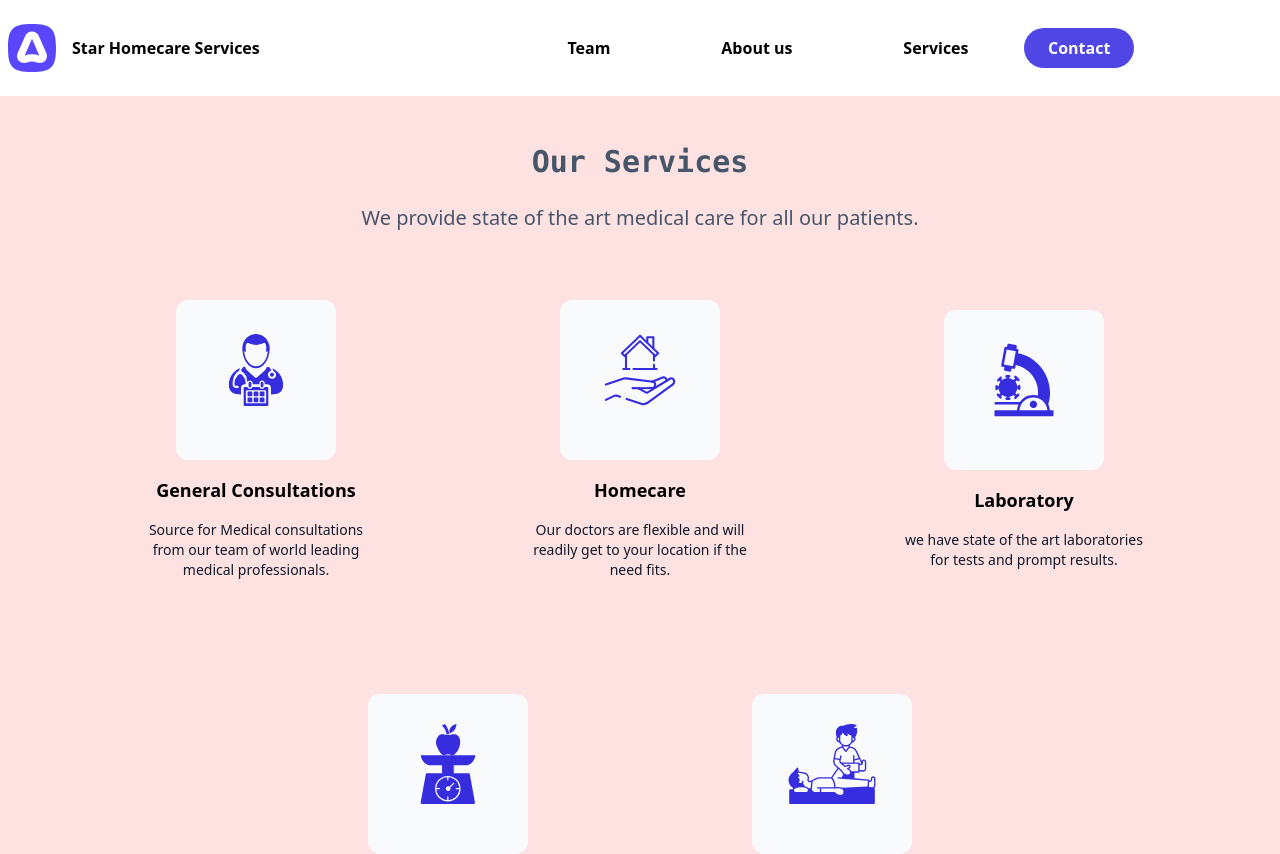
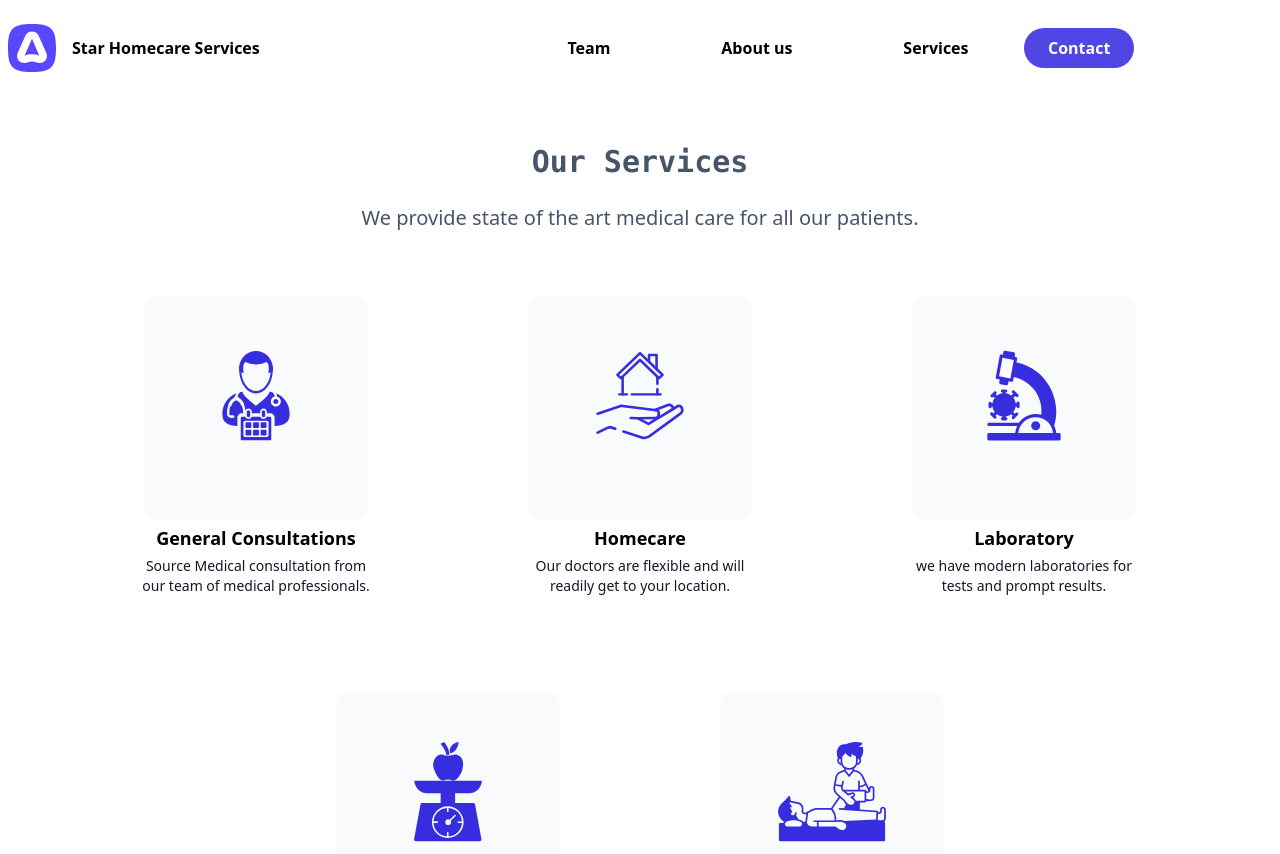
Before and after one commit to jbuyu/realdoc, a Next.js app: page /Services in a window 1280 px wide. Shown: the top 854 px of the page. Built offline with nearby package versions, Linux system fonts and the light colour scheme.

Commit message:
adds services section

```diff
--- a/components/Choice.js
+++ b/components/Choice.js
@@ -13,9 +13,6 @@ const Choice = () => (
           care. In this era where hospitals are hot spots for the spread of
           infectious diseases, we give you a feasible alternative to have
           quality medical care at the comfort of your home.
-          {/* <div className=" absolute top-20 left-12 opacity-30">
-            <img src="/dots.svg" alt="" className="w-1/3" />
-          </div> */}
         </div>
         <div className="w-2/3 pt-4">
           <button className="hover:-translate-1 inline-flex rounded bg-indigo-500 py-2 px-4 font-bold text-white transition ease-in-out hover:scale-110 hover:bg-indigo-700">
--- a/components/Wave.js
+++ b/components/Wave.js
@@ -1,7 +1,6 @@
-import React, { Component } from 'react'
-
 const Wave = () => (
-  <div className="flex h-129 w-full bg-[url('/wave1.svg')] bg-cover bg-repeat"></div>
+  <div className="flex h-129 w-full bg-[url('/wave1.svg')] bg-cover bg-repeat">
+  </div>
 )
 
 export default Wave
--- a/data/services.js
+++ b/data/services.js
@@ -3,19 +3,19 @@ const servicesArray = [
     icon: '/consul.svg',
     title: 'General Consultations',
     description:
-      'Source for Medical consultations from our team of world leading medical professionals.',
+      'Source Medical consultation from our team of medical professionals.',
   },
   {
     icon: '/homecare.svg',
     title: 'Homecare',
     description:
-      'Our doctors are flexible and will readily get to your location if the need fits.',
+      'Our doctors are flexible and will readily get to your location.',
   },
   {
     icon: '/laboratory.svg',
     title: 'Laboratory',
     description:
-      'we have state of the art laboratories for tests  and  prompt results.',
+      'we have modern laboratories for tests  and  prompt results.',
   },
   {
     icon: '/nutrition.svg',
--- a/pages/Services.js
+++ b/pages/Services.js
@@ -2,21 +2,21 @@ import Image from 'next/image'
 import servicesArray from '../data/services'
 
 const Services = () => (
-  <div className="mx-auto flex max-w-7xl flex-col bg-red-100">
+  <div className="mx-auto flex max-w-7xl flex-col">
     <div className="mt-10 flex flex-col text-gray-900">
-      <header className="font-md flex items-center justify-center py-2 font-mono text-3xl font-semibold text-slate-600">
+      <header className="font-md text-center py-2 font-mono text-3xl font-semibold text-slate-600">
         Our Services
       </header>
-      <div className="flex items-center justify-center py-4 text-xl text-slate-600 ">
+      <div className=" text-center  py-4 text-xl text-slate-600 ">
         We provide state of the art medical care for all our patients.
       </div>
       <div className="flex flex-wrap items-center justify-center">
         {servicesArray.map(({ icon, title, description }) => (
-          <div className="m-8 flex h-80 w-80 flex-col items-center  justify-center rounded-3xl p-4">
-            <div className="flex h-40 w-40 items-center justify-center rounded-xl bg-gray-50 ">
-              <Image src={icon} width={100} height={100} layout="fixed" />
+          <div className="m-8 flex h-84 w-80 flex-col items-center  justify-center rounded-3xl p-4">
+            <div className="flex h-56 w-56 items-center justify-center rounded-xl bg-gray-50 ">
+              <Image src={icon} width={124} height={124} layout="fixed" />
             </div>
-            <div className="text-lg p-4 font-semibold text-black">{title}</div>
+            <div className="text-lg p-1 font-semibold text-black">{title}</div>
             <div className=" text-md w-60 flex overflow-hidden whitespace-normal text-center text-sm font-medium">
               {description}
             </div>
```
